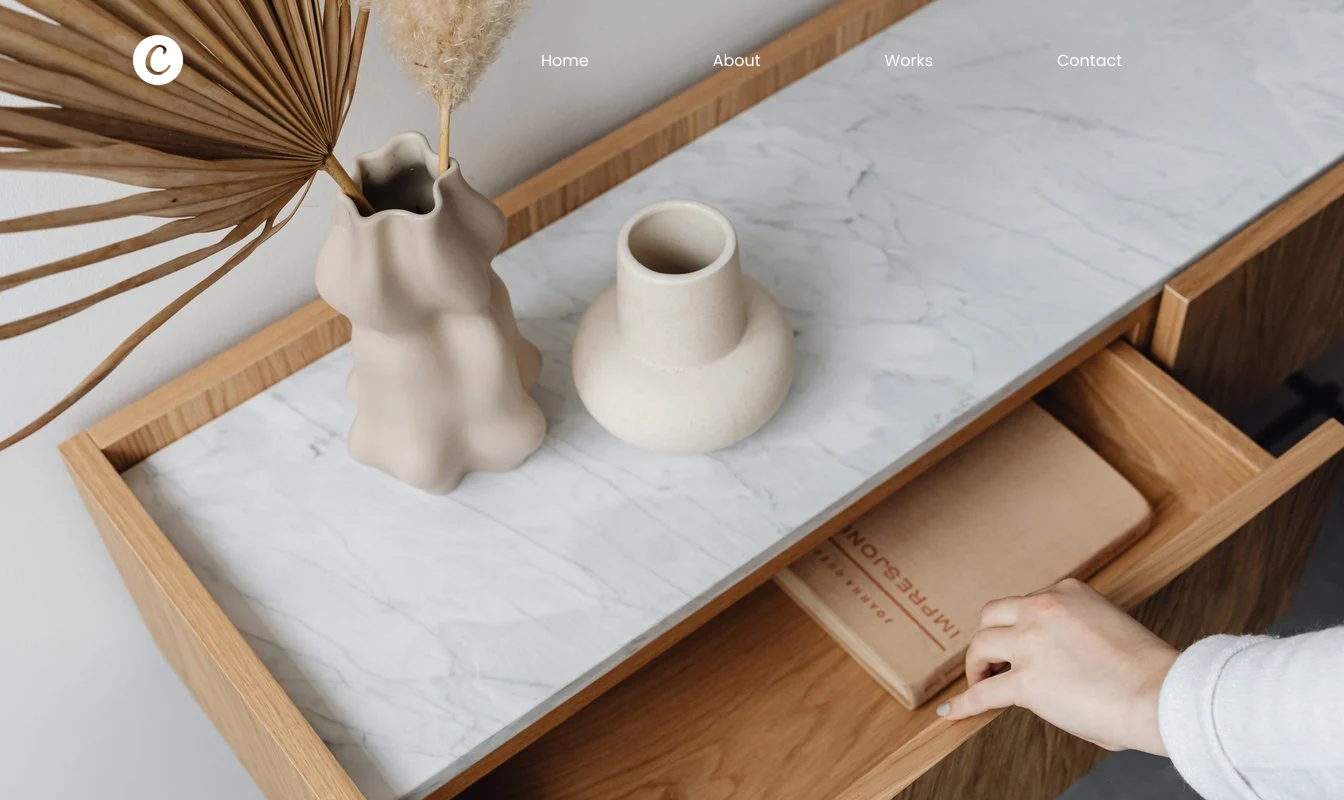
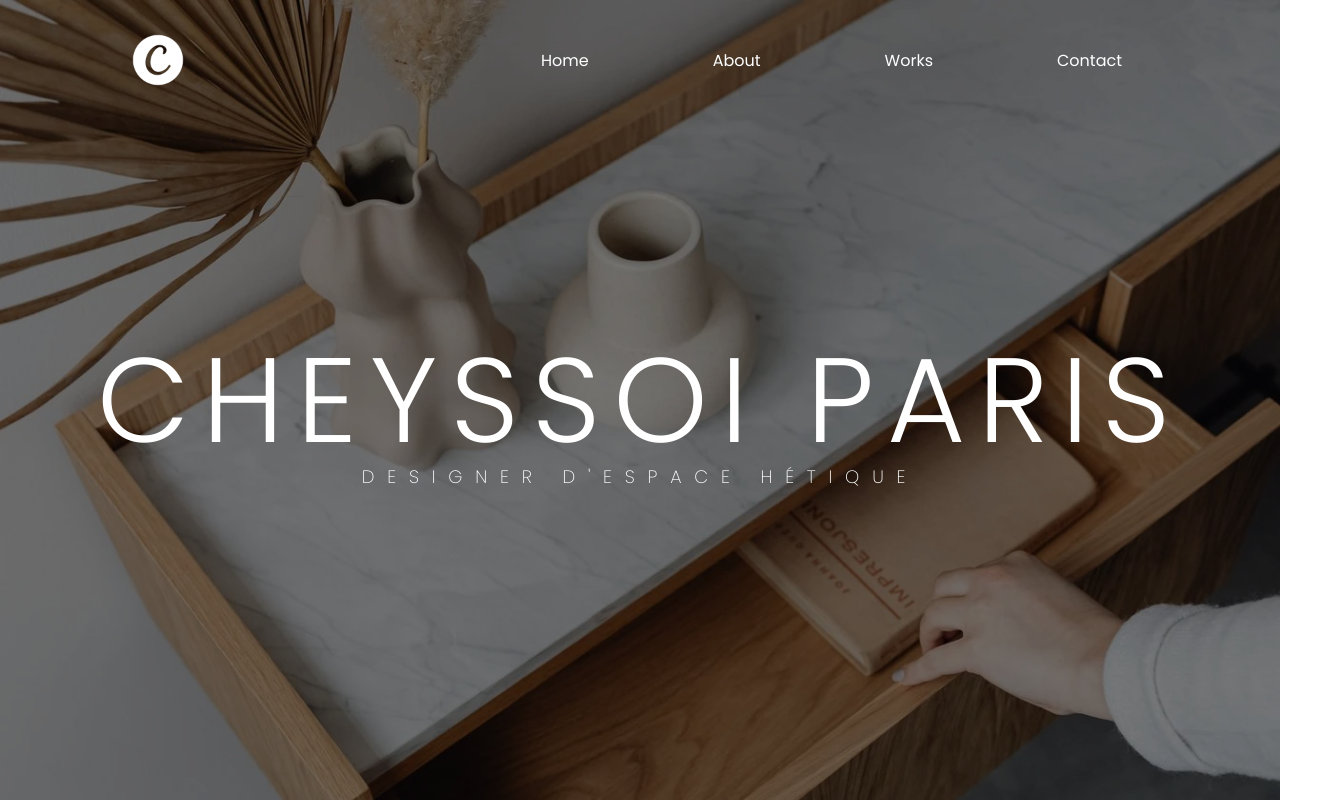
Before and after one commit to Scharlyopitz/CHEYSSOI-PARIS, a React (Vite) app: page /about in a window 1280 px wide. Shown: the top 800 px of the page, 1344 px wide, since content can reach past the window. Built offline with nearby package versions, Linux system fonts and the light colour scheme.

Commit message:
Changement emplacement backgroundImage

```diff
--- a/src/pages/About.jsx
+++ b/src/pages/About.jsx
@@ -24,7 +24,7 @@ export default function About() {
 
 function BackgroundImage() {
   return (
-    <div className="imgContainer">
+    <div className="backgroundImage">
       <img src={Image1} alt="Image1" />
     </div>
   );
--- /dev/null
+++ b/src/sass/components/About/_backgroudnImage.scss
@@ -0,0 +1,17 @@
+.backgroundImage {
+  position: absolute;
+  z-index: -1;
+  width: 100%;
+  height: 200vh;
+
+  img {
+    position: sticky;
+    top: 0;
+    left: 0;
+    object-fit: cover;
+    object-position: top;
+    filter: brightness(0.5);
+    height: 50%;
+    width: 100%;
+  }
+}
--- a/src/style/style.css
+++ b/src/style/style.css
@@ -24,6 +24,25 @@ section {
 
 a {
   text-decoration: none;
+}
+
+.backgroundImage {
+  position: absolute;
+  z-index: -1;
+  width: 100%;
+  height: 200vh;
+}
+.backgroundImage img {
+  position: sticky;
+  top: 0;
+  left: 0;
+  -o-object-fit: cover;
+     object-fit: cover;
+  -o-object-position: top;
+     object-position: top;
+  filter: brightness(0.5);
+  height: 50%;
+  width: 100%;
 }
 
 #About .firstSection {
--- a/src/style/style.scss
+++ b/src/style/style.scss
@@ -2,6 +2,7 @@
 @import "../sass/base/fonts";
 @import "../sass/base/reset";
 
+@import "../sass/components/About/backgroudnImage";
 @import "../sass/components/About/firstSection";
 @import "../sass/components/About/secondSection";
 @import "../sass/components/About/thirdSection";
```
Also changed, not shown: 1 other file (tests, documents, lock files or other folders).
